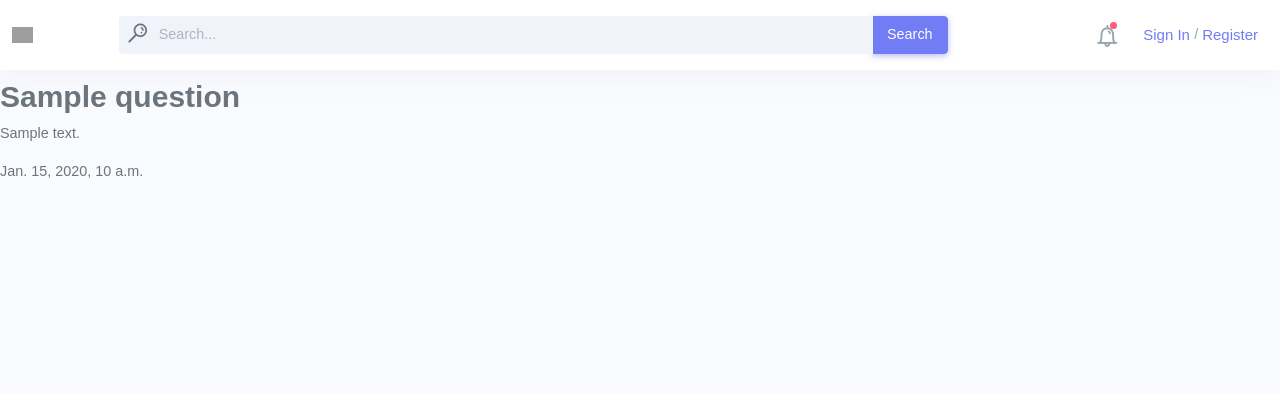
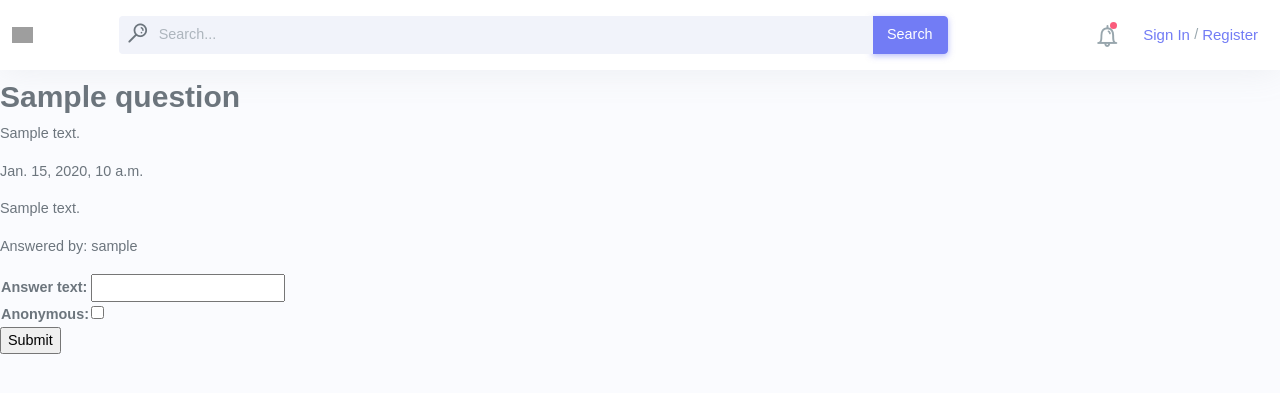
Before and after one commit to wassimkhelifi/sfu-exchange-project, a Django app: page /exchange/questions/1/ in a window 1280 px wide. Shown: the top 393 px of the page. Run offline with Django 3.2, Linux system fonts and the light colour scheme; tables that the repository leaves empty hold one stand-in row (values such as "Sample post"); parts of the project's set-up code (start-up, migrations or seed data) failed here and were passed over; some libraries are stand-ins or nearby versions; some web fonts are replaced; grey boxes are pictures that could not be loaded.

Commit message:
Add answer functionality

```diff
--- a/sfu-exchange-project/exchange/forms.py
+++ b/sfu-exchange-project/exchange/forms.py
@@ -17,3 +17,7 @@ class QuestionForm(forms.Form):
     def clean_questions_text(self):
         data = self.cleaned_data['question_text']
         return data
+
+class AnswerForm(forms.Form):
+    answer_text = forms.CharField(max_length=3000)
+    anonymous = forms.BooleanField(required=False)
--- a/sfu-exchange-project/exchange/templates/exchange/questions_detail.html
+++ b/sfu-exchange-project/exchange/templates/exchange/questions_detail.html
@@ -1,7 +1,7 @@
 {% extends "base.html" %}
   {% block head %}
     {% load static %}
-    <link rel="stylesheet" type="text/css" href="{% static 'exchange/questions_detail.css' %}" />
+    <link rel="stylesheet" type="text/css" href="{% static 'exchange/questions_detail.css' %}">
   {% endblock %}
 {% block title %}Question Detail{% endblock %}
 {% block content %}
@@ -13,4 +13,30 @@
       <p>{{ question.created_at }}</p>
     </div>
   </div>
+
+  {% comment %} Answers listed {% endcomment %}
+  <div>
+    {% if answers is None %}
+      <p> no answers </p>
+    {% endif %}
+    {% if answers %}
+      {% for answer in answers %}
+        <p> {{ answer.answer_text }} </p>
+        <div>
+          <p> Answered by: {{ answer.user_id }} </p>
+        </div>
+      {% endfor %}
+    {% endif %}
+  </div>
+
+  {% comment %} Answer Submission {% endcomment %}
+  <div>
+    <form action="" method=post>
+      {% csrf_token %}
+      <table>
+        {{ answerForm.as_table }}
+      </table>
+      <input type="submit" value="Submit">
+    </form>
+  </div>
 {% endblock %}
--- a/sfu-exchange-project/exchange/views/questions_detail.py
+++ b/sfu-exchange-project/exchange/views/questions_detail.py
@@ -1,14 +1,37 @@
+from django.http.response import HttpResponseRedirect
 from django.shortcuts import render
-from django.http import HttpResponse, Http404
+from django.http import Http404
 
-from ..models import Question
+from ..models import Question, Answer, User
+from ..forms import AnswerForm
 
 def QuestionsDetailView(request, question_id,):
   try:
-    question = Question.objects.get(pk=question_id)
+    current_question = Question.objects.get(pk=question_id)
+    answerForm = AnswerForm()
+
   except Question.DoesNotExist:
     raise Http404('Question does not exist!')
 
+  if request.method == 'POST':
+    answerSubmission = AnswerForm(request.POST)
+
+    if answerSubmission.is_valid():
+      # TODO: Get a the latest user for now until we have user login completed to get the current user posting
+      current_user = User.objects.latest('id')
+      Answer.objects.create(
+        answer_text = answerSubmission.cleaned_data['answer_text'],
+        anonymous = answerSubmission.cleaned_data['anonymous'],
+        user_id = current_user,
+        question_id = current_question
+      )
+
+  answers = Answer.objects.filter(question_id=question_id)
+  if not answers:
+    answers = None
+
   return render(request, 'exchange/questions_detail.html', {
-    'question': question,
+    'question': current_question,
+    'answers': answers,
+    'answerForm': answerForm
   })
--- a/sfu-exchange-project/exchange/views/questions_submit.py
+++ b/sfu-exchange-project/exchange/views/questions_submit.py
@@ -11,6 +11,7 @@ def QuestionSubmitView(request):
     form = QuestionForm(request.POST)
 
     if form.is_valid():
+      # TODO: Get the latest user for now until we have user login completed to get the current user posting
       user = User.objects.latest('id')
       tags = form.cleaned_data.get('tags')
       createdQuestion = Question.objects.create(
```
Also changed, not shown: sfu-exchange-project/exchange/static/exchange/questions_detail.css (line endings or trailing spaces).
